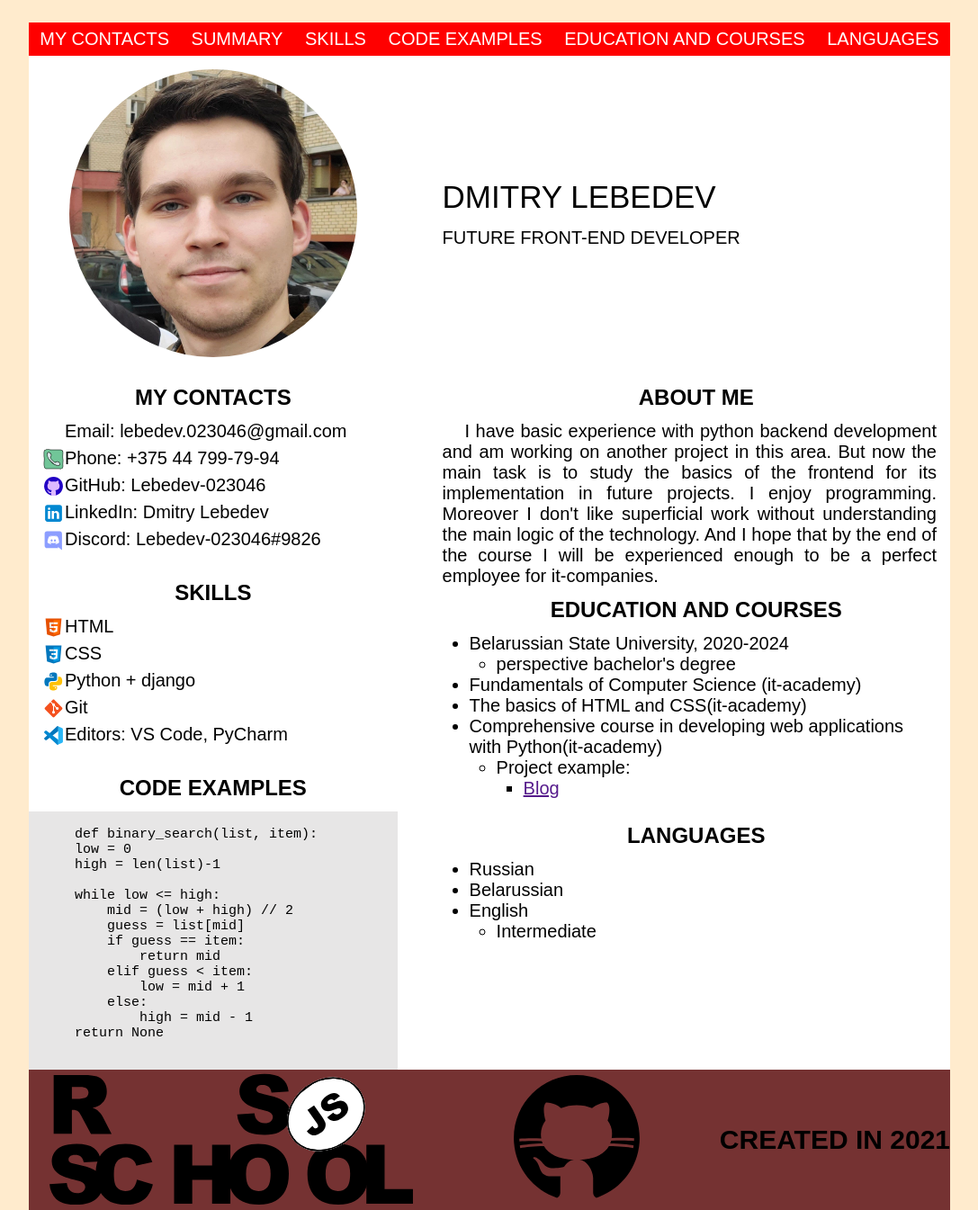
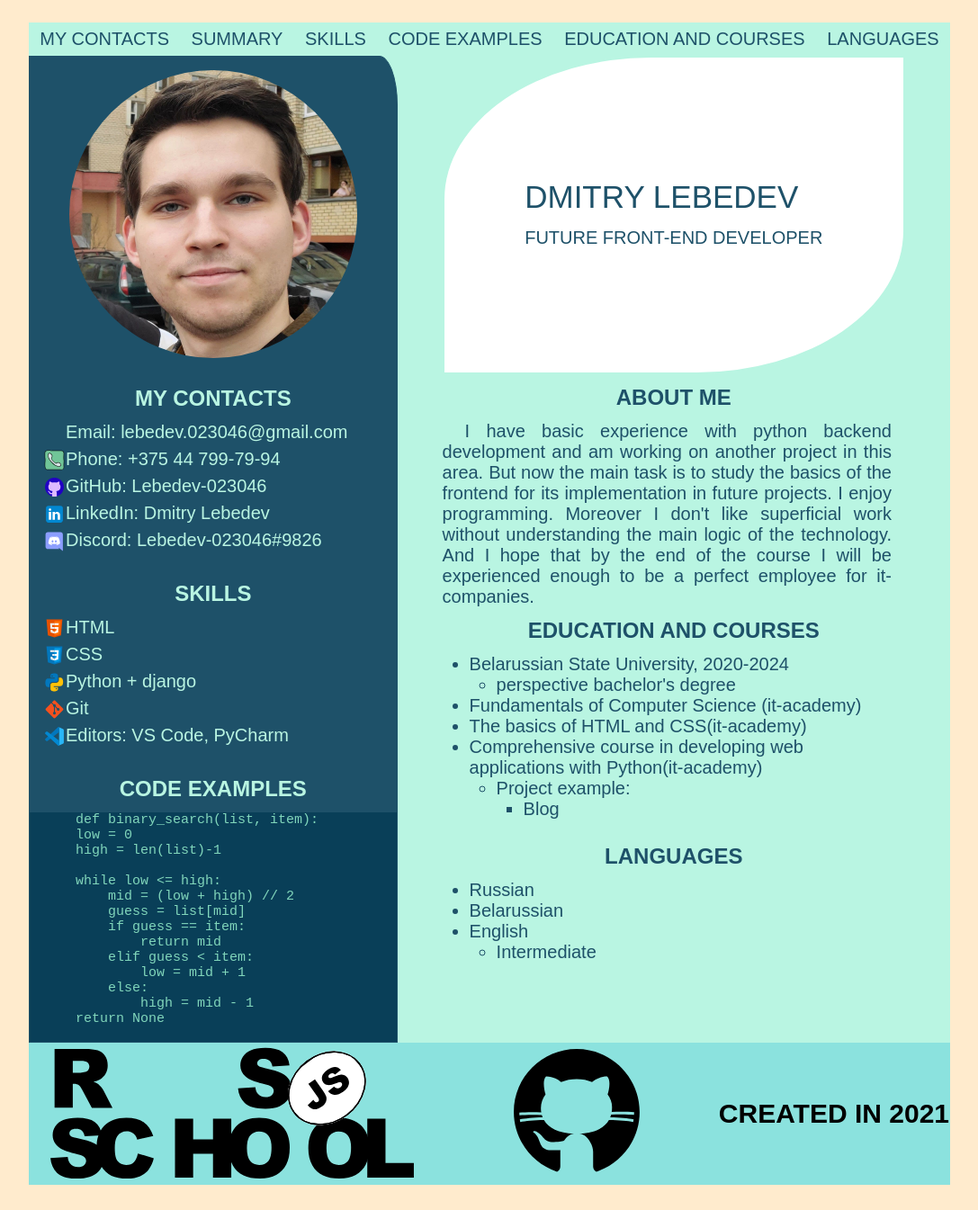
Before and after one commit to Lebedev-023046/rsschool-cv, a plain HTML site: page index.html in a window 1280 px wide. Shown: the whole page at 90% size, without its empty margins (96-1183 px from the left). After the commit the page ends 1317 px from the top, so only its background shows below. Drawn offline with Linux system fonts and the light colour scheme.

Commit message:
docs: add design

```diff
--- a/index.html
+++ b/index.html
@@ -22,9 +22,9 @@
             </nav>
         </header>
         <main class="main-body">
-                <section class="left">
+                <div class="left">
                     <figure class="picture">
-                        <p><img src="assets/img/picture.jpg" width="350px" height="350px" alt="Photo"></p>
+                        <p><img src="assets/img/picture.jpg" alt="Photo"></p>
                     </figure>
                     <article id="contacts-id" class="contacts">
                         <h2>My contacts</h2>
@@ -48,36 +48,35 @@
                     </article>
                     <article id="code-id" class="code-exes">
                         <h2>Code examples</h2>
-                        <pre>
-                            <code>
+                        <code>
+                            <pre>
     def binary_search(list, item):
     low = 0
     high = len(list)-1
 
-    while low <= high:
+    while low &lt;= high:
         mid = (low + high) // 2
         guess = list[mid]
         if guess == item:
             return mid
-        elif guess < item:
+        elif guess &lt; item:
             low = mid + 1
         else:
             high = mid - 1
     return None
-                            </code>
-                        </pre>
+                            </pre>
+                        </code>
 
                     </article>
-                </section>
-                <section class="right">
-                    <article class="info">
+                </div>
+                <div class="right">
+                    <div class="info">
                         <div class="common">
                             <span class="name">Dmitry Lebedev</span>
                             <br>
                             <span class="position">Future Front-end developer</span>
                         </div>
-
-                    </article>
+                    </div>
 
                     <article id="summary-id" class="about-me">
                         <h2>About me</h2>
@@ -101,8 +100,8 @@
                             <li>Comprehensive course in developing web applications with Python(it-academy)
                                 <ul>
                                     <li>Project example:
-                                        <ul>
-                                            <li><a href="">Blog</a></li>
+                                        <ul class="blog">
+                                            <li><a href="https://github.com/Lebedev-023046/django-book">Blog</a></li>
                                         </ul>
                                     </li>
                                 </ul>
@@ -121,11 +120,11 @@
                             </li>
                         </ul>
                     </article>
-                </section>
+                </div>
         </main>
         <footer>
             <div class="rsschool">
-                <a href="https://rs.school/" target="blank"><img src="assets/logo/rs_school_js.svg" alt="rsschool" width="450px" height="150px"></a>
+                <a href="https://rs.school/" target="blank"><img src="assets/logo/rs_school_js.svg" alt="rsschool"></a>
             </div>
             <div class="github">
                 <a href="https://github.com/Lebedev-023046" target="blank"><img src="assets/logo/github.svg" alt=""></a>
--- a/style.css
+++ b/style.css
@@ -5,39 +5,48 @@
     box-sizing: border-box;
 }
 
-html{
+html {
     height: 100%;
     font-family: Arial, Helvetica, sans-serif;
     scroll-behavior: smooth;
 }
 
-body{
+body {
     height: 100%;
     max-width: 1024px;
     margin: auto;
     background-color: blanchedalmond;
 }
 
-.wrapper{
+.wrapper {
     display: flex;
     flex-direction: column;
     min-height: 100%;
     margin-top: 25px;
-    background-color: white;
+    background-color: rgb(185, 245, 226);
 }
 
 .picture img {
+    width: 350px;
+    height: 350px;
     border-radius: 50%;
     padding: 15px;
 }
-.picture p{
+
+.rsschool img {
+    width: 450px;
+    height: 150px;
+}
+
+.picture p {
     text-align: center;
 }
 
-li{
+li {
     font-size: 20px;
 }
-code{
+
+code {
     font-size: 15px;
 }
 
@@ -45,43 +54,49 @@ code{
     display: flex;
     flex-direction: column;
     width: 40%;
+    background-color: rgb(30, 81, 105);
+    color: rgb(185, 245, 226);
+    border: 1px solid rgb(30, 81, 105);
+    border-top-right-radius: 5%;
 }
 
 .right {
     display: flex;
     flex-direction: column;
     width: 60%;
-    padding: 0px 0px 0px 50px;
+    padding: 0px 50px 0px 50px;
+    background-color: rgb(185, 245, 226);
+    color: rgb(30, 81, 105);
 }
 
 /* HEADER */
-header{
-    background-color: red;
+header {
+    background-color: rgb(185, 245, 226);
 }
 
-.menu ul{
+.menu ul {
     display: flex;
     justify-content: space-around;
     list-style: none;
 }
 
-.menu a{
+.menu a {
     display: block;
     padding: 7px;
     text-decoration: none;
     text-transform: uppercase;
     font-size: 20px;
-    color: white;
+    color: rgb(30, 81, 105);
     transition: .5s;
 }
 
-.menu a:hover{
-    background-color: white;
-    color: red;
+.menu a:hover {
+    background-color: rgb(30, 81, 105);
+    color: rgb(185, 245, 226);
 }
 
 /* MAIN BODY */
-.main-body{
+.main-body {
     display: flex;
     flex: 1 1 auto;
 
@@ -94,111 +109,129 @@ header{
     display: flex;
     flex-direction: column;
     justify-content: center;
-
+    align-items: center;
+    background-color: white;
+    border: 2px solid rgb(185, 245, 226);
+    border-top-left-radius: 45%;
+    border-bottom-right-radius: 45%;
 }
 
-.position{
+.position {
     font-size: 20px;
 }
 
-.contacts ul, .skills ul, .code-exes ul{
+.contacts ul,
+.skills ul,
+.code-exes ul {
     list-style: none;
     padding: 0px 15px 15px 15px;
 }
 
-.contacts h2, .skills h2, .code-exes h2, .langs h2, .about-me h2, .education h2{
+.contacts h2,
+.skills h2,
+.code-exes h2,
+.langs h2,
+.about-me h2,
+.education h2 {
     text-transform: uppercase;
     text-align: center;
     padding: 12px 0px 12px 0px;
 }
 
-.contacts .email{
+.contacts .email {
     background-image: url("assets/icons/email.svg");
     background-repeat: no-repeat;
     padding-left: 25px;
 }
 
-.contacts .phone{
+.contacts .phone {
     background-image: url("assets/icons/phone.svg");
     background-repeat: no-repeat;
     padding-left: 25px;
 }
 
-.contacts .github{
+.contacts .github {
     background-image: url("assets/icons/github.svg");
     background-repeat: no-repeat;
     padding-left: 25px;
 }
 
-.contacts .linkedin{
+.contacts .linkedin {
     background-image: url("assets/icons/linkedin.svg");
     background-repeat: no-repeat;
     padding-left: 25px;
 }
 
-.contacts .discord{
+.contacts .discord {
     background-image: url("assets/icons/discord.svg");
     background-repeat: no-repeat;
     padding-left: 25px;
 }
 
-.skills li, .contacts li{
+.skills li, .contacts li {
     padding-bottom: 7px;
 }
 
-.skills .html{
+.skills .html {
     background-image: url("assets/icons/html.svg");
     background-repeat: no-repeat;
     padding-left: 25px;
 }
 
-.skills .css{
+.skills .css {
     background-image: url("assets/icons/css.svg");
     background-repeat: no-repeat;
     padding-left: 25px;
 }
 
-.skills .python{
+.skills .python {
     background-image: url("assets/icons/python.svg");
     background-repeat: no-repeat;
     padding-left: 25px;
 }
 
-.skills .git{
+.skills .git {
     background-image: url("assets/icons/git.svg");
     background-repeat: no-repeat;
     padding-left: 25px;
 }
 
-.skills .editors{
+.skills .editors {
     background-image: url("assets/icons/vs-code.svg");
     background-repeat: no-repeat;
     padding-left: 25px;
 }
 
-.contacts li{
+.contacts li {
     text-decoration: none;
 }
 
-.contacts a{
-    color: #000;
+.contacts a {
+    color: rgb(185, 245, 226);
     text-decoration: none;
 }
 
-pre{
-    background-color: rgb(231, 230, 230);
+pre {
+    background-color: rgb(9, 63, 88);
+    color:rgb(129, 214, 187);
     padding: 0px 15px 0px 15px;
 }
 
-.langs ul, .education ul{
+.blog a {
+    color: rgb(30, 81, 105);
+    text-decoration: none;
+}
+
+.langs ul,
+.education ul {
     padding: 0px 15px 15px 30px;
 }
 
-.education ul ul{
+.education ul ul {
     padding: 0px 15px 0px 30px;
 }
 
-.about-me p{
+.about-me p {
     padding: 0px 15px 0px 0px;
     text-align: justify;
     text-indent: 25px;
@@ -206,14 +239,15 @@ pre{
 }
 
 /* FOOTER */
-footer{
+footer {
     display: flex;
     justify-content: space-between;
-    background-color: rgb(117, 50, 50);
+    background-color: rgb(139, 226, 222);
+    border: 1px solid rgb(139, 226, 222);
 }
 
 
-.year{
+.year {
     font-size: 30px;
     display: flex;
     align-items: center;
```
